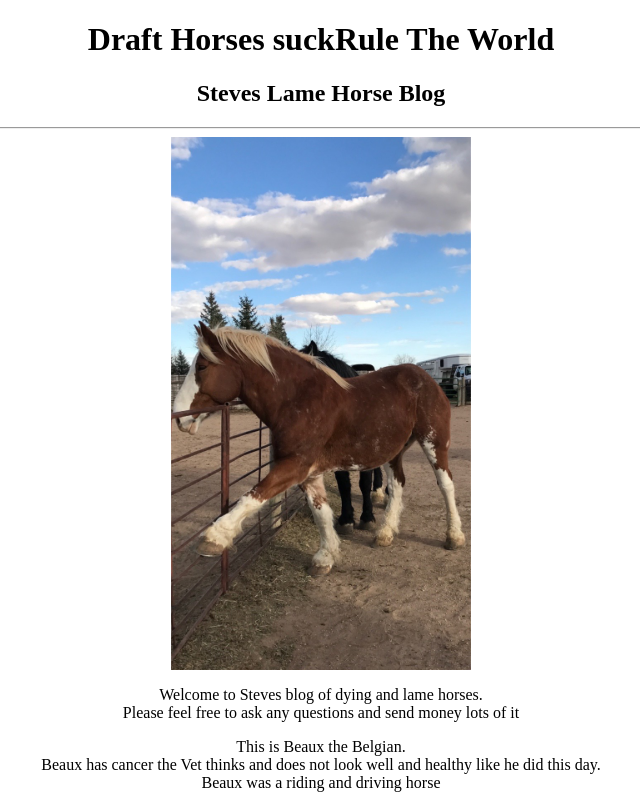
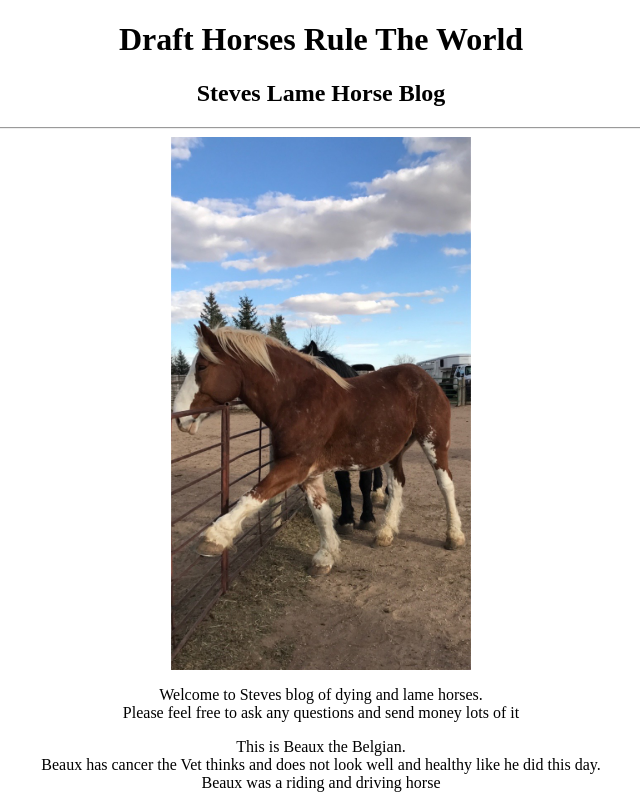
Before and after one commit to stevewsiegel/CapStoneProjOct, a plain HTML site: page index.html in a window 1280 px wide. Shown: the top 800 px of the page, without its empty margins (319-959 px from the left). Drawn offline with Linux system fonts and the light colour scheme.

```diff
--- a/index.html
+++ b/index.html
@@ -11,7 +11,7 @@
 
 
     <div class="titleContainer">
-    <h1 class="siteTitle ">Draft Horses suckRule The World</h1>
+    <h1 class="siteTitle ">Draft Horses Rule The World</h1>
     <h2 class="siteSubtitle">Steves Lame Horse Blog</h3>
   </div>
 
```
Also changed, not shown: type/LameHorse-Regular.ttf (added), type/LameHorse-Regular.woff (added), type/LameHorse-Regular.woff2 (added), 2 other files.
